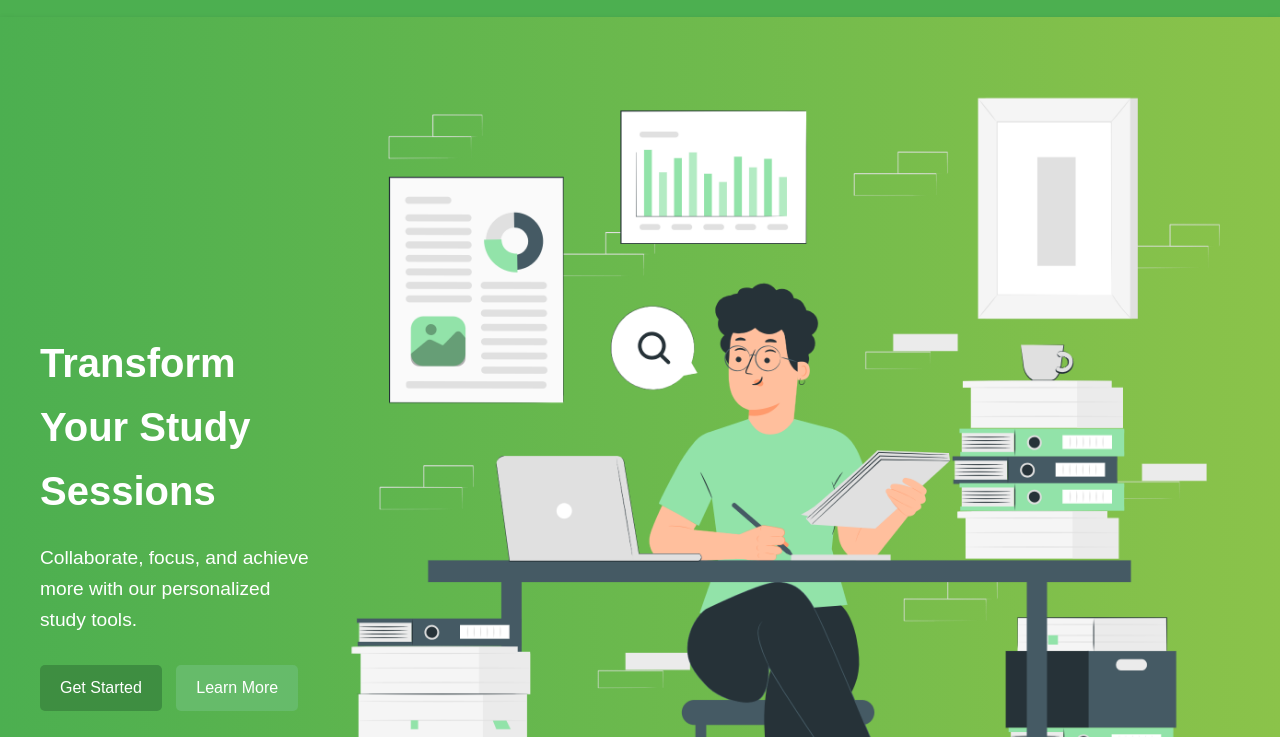
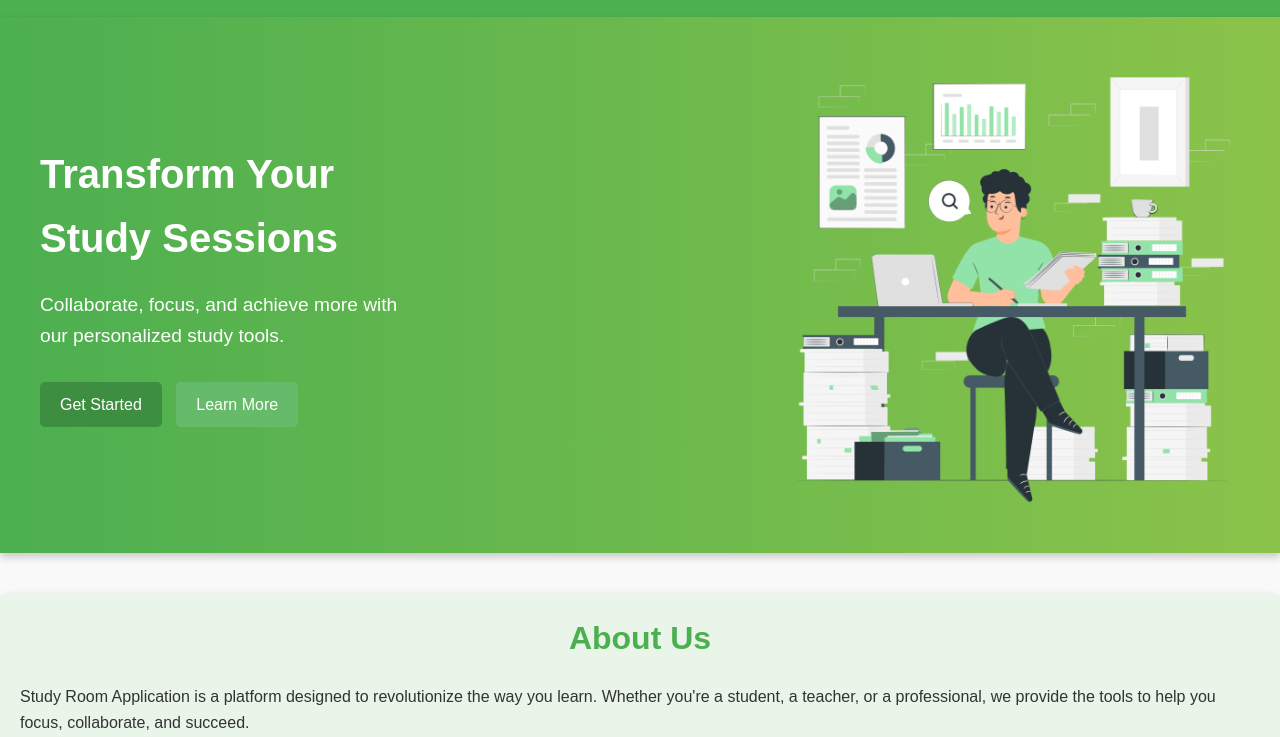
Before and after one commit to MariamHasanat/Study-Room-Application, a plain HTML site: page index.html in a window 1280 px wide. Shown: the part 63-800 px from the top of the page. Drawn offline with Linux system fonts and the light colour scheme.

Commit message:
fix: edit image in hero section width and style

```diff
--- a/static/style.css
+++ b/static/style.css
@@ -104,6 +104,7 @@ section h2 {
 
 .hero-content {
     max-width: 50%;
+    width: 70vw;
 }
 
 .hero-content h1 {
@@ -141,9 +142,12 @@ section h2 {
 .cta-secondary:hover {
     background-color: #5aa15f;
 }
-
+.hero-image{
+    display: flex;
+    justify-content: flex-end;
+}
 .hero-image img {
-    max-width: 100%;
+    max-width: 55%;
     border-radius: 10px;
 }
 
```
Also changed, not shown: index.html (+0 -2 lines).
